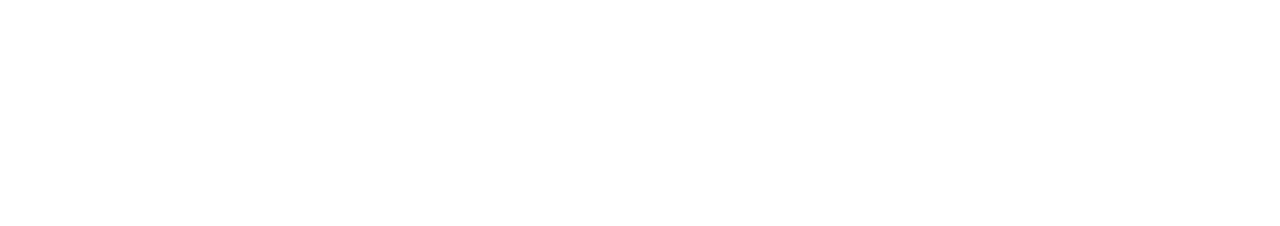
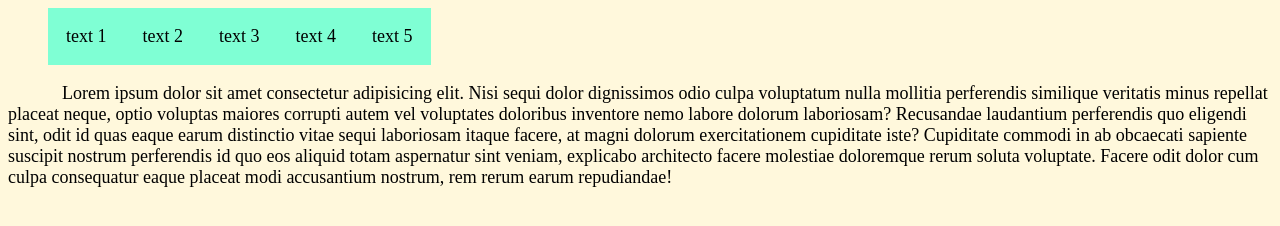
Before and after one commit to freshjsftm/at-rules-22-04, a plain HTML site: page index.html in a window 1280 px wide. Drawn offline with Linux system fonts and the light colour scheme.

Commit message:
Example rem

```diff
--- a/assets/css/style.css
+++ b/assets/css/style.css
@@ -0,0 +1,19 @@
+:root{
+  font-size: 18px;
+}
+body{
+  background-color: cornsilk;
+}
+ul{
+  list-style: none;
+  font-size: 0;
+}
+li{
+  display: inline-block;
+  padding: 1rem;
+  background-color:aquamarine;
+  font-size: 1rem;
+}
+p{
+  text-indent: 3rem;
+}
--- a/index.html
+++ b/index.html
@@ -5,8 +5,16 @@
   <meta http-equiv="X-UA-Compatible" content="IE=edge">
   <meta name="viewport" content="width=device-width, initial-scale=1.0">
   <title>At-rules, responsive</title>
+  <link rel="stylesheet" href="./assets/css/style.css">
 </head>
 <body>
-
+  <ul>
+    <li>text 1</li>
+    <li>text 2</li>
+    <li>text 3</li>
+    <li>text 4</li>
+    <li>text 5</li>
+  </ul>
+  <p>Lorem ipsum dolor sit amet consectetur adipisicing elit. Nisi sequi dolor dignissimos odio culpa voluptatum nulla mollitia perferendis similique veritatis minus repellat placeat neque, optio voluptas maiores corrupti autem vel voluptates doloribus inventore nemo labore dolorum laboriosam? Recusandae laudantium perferendis quo eligendi sint, odit id quas eaque earum distinctio vitae sequi laboriosam itaque facere, at magni dolorum exercitationem cupiditate iste? Cupiditate commodi in ab obcaecati sapiente suscipit nostrum perferendis id quo eos aliquid totam aspernatur sint veniam, explicabo architecto facere molestiae doloremque rerum soluta voluptate. Facere odit dolor cum culpa consequatur eaque placeat modi accusantium nostrum, rem rerum earum repudiandae!</p>
 </body>
 </html>
```
